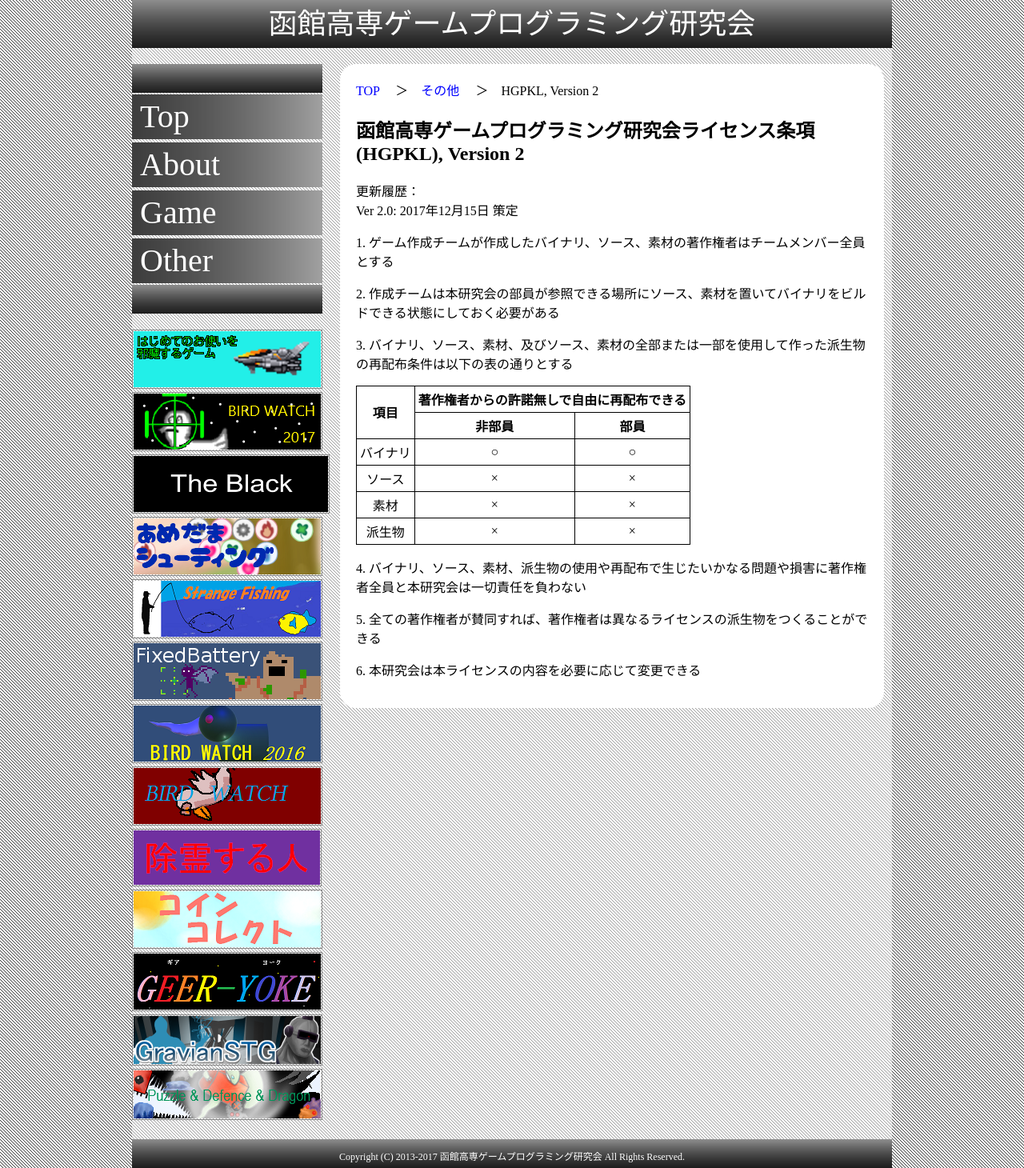
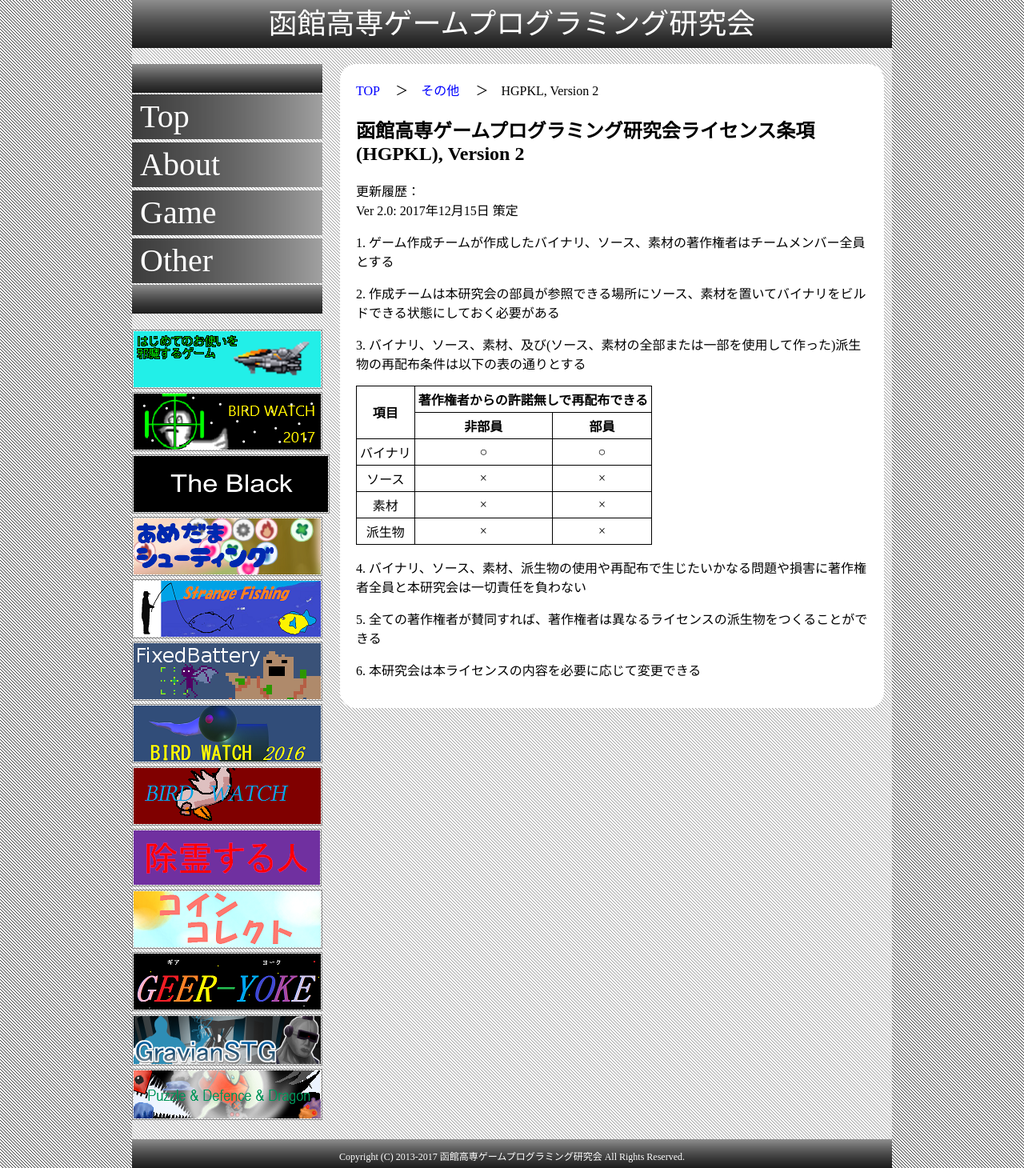
Before and after one commit to hnctgpgk/hnctgpgk.github.io, a Jekyll site: the page built from other/HGPKLv2.md, in a window 1280 px wide. Shown: the whole page at 80% size. Built offline with Jekyll 4.4.1, drawn with Linux system fonts in a browser that asks for light colours.

Commit message:
ライセンス更新

```diff
--- a/other/HGPKLv2.md
+++ b/other/HGPKLv2.md
@@ -31,14 +31,14 @@ Ver 2.0: 2017年12月15日 策定
 </p>
 
 <p>
-3. バイナリ、ソース、素材、及びソース、素材の全部または一部を使用して作った派生物の再配布条件は以下の表の通りとする
+3. バイナリ、ソース、素材、及び(ソース、素材の全部または一部を使用して作った)派生物の再配布条件は以下の表の通りとする
 </p>
 
 <table border="1">
 
 <tr>
 <th class="center" rowspan="2">項目</th>
-<th colspan="2">著作権者からの許諾無しで自由に再配布できる</th>
+<th colspan="2">著作権者からの許諾無しで再配布できる</th>
 </tr>
 
 <tr>
```
Also changed, not shown: other/HGPKLv1.md (+2 -2 lines).
